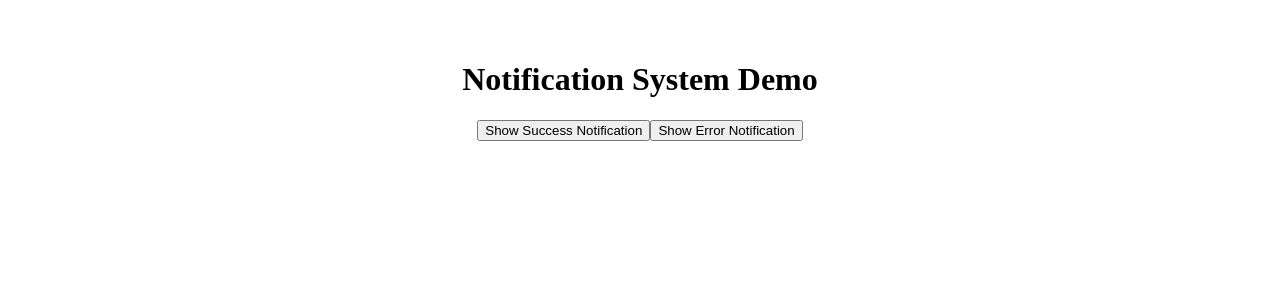
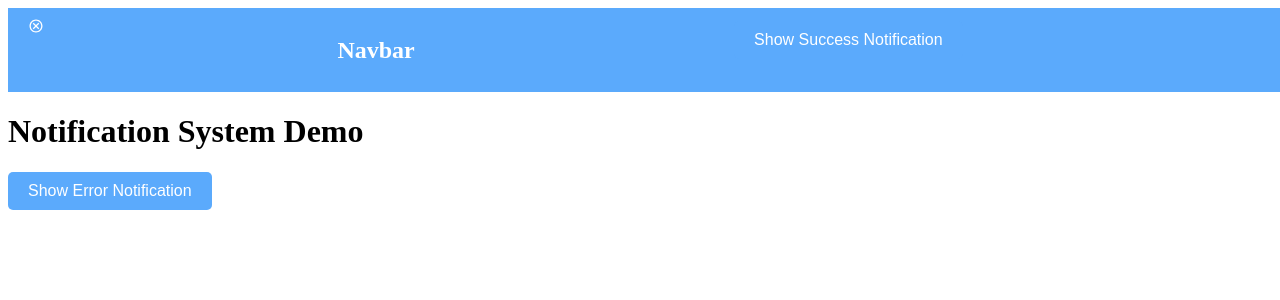
Before and after one commit to michellebarrigaIT/practica11, a React (Vite) app: page / in a window 1280 px wide. Shown: the top 300 px of the page. Built offline with nearby package versions, Linux system fonts and the light colour scheme.

Commit message:
feat: add navbar

```diff
--- a/src/App.tsx
+++ b/src/App.tsx
@@ -1,15 +1,14 @@
-import './App.css'
-import SuccessButton from './components/SuccessButton/SuccessButton'
 import ErrorButton from './components/ErrorButton/ErrorButton'
 import Notification from './components/Notification/Notification'
+import Navbar from './components/Navbar/Navbar'
 
 function App() {
 
   return (
     <div>
       <Notification />
+      <Navbar />
       <h1>Notification System Demo</h1>
-      <SuccessButton />
       <ErrorButton />
     </div>
   )
--- /dev/null
+++ b/src/assets/styles/mixins.scss
@@ -0,0 +1,17 @@
+@use "./variables.scss" as variable;
+
+@mixin button-style() {
+    background-color: variable.$btn-color;
+    color: variable.$text-color;
+    border: none;
+    padding: 10px 20px;
+    border-radius: 5px;
+    cursor: pointer;
+    font-size: 1rem;
+    margin-bottom: 20px;
+    transition: background-color 0.3s;
+
+    &:hover {
+        background-color: variable.$btn-color-hover;
+    }
+}
--- /dev/null
+++ b/src/assets/styles/variables.scss
@@ -0,0 +1,9 @@
+$bg-color: #5BAAFC;
+$font-family: 'Arial, sans-serif';
+
+$btn-color: #5BAAFC;
+$btn-color-hover: #3891f0;
+
+$text-color: #ffffff;
+$success-color: #4CAF50;
+$error-color: #f44336;
--- /dev/null
+++ b/src/components/Navbar/Navbar.scss
@@ -0,0 +1,17 @@
+@use "../../assets/styles/variables.scss" as variable;
+
+.navbar {
+    background-color: variable.$bg-color;
+    padding: 10px;
+    display: flex;
+    justify-content: space-evenly;
+    align-items: center;
+    width: 100%;
+    height: 8vh;
+
+    h2 {
+        color: variable.$text-color;
+        font-family: variable.$font-family;
+        margin: 0;
+    }
+}
--- /dev/null
+++ b/src/components/Navbar/Navbar.tsx
@@ -0,0 +1,13 @@
+import SuccessButton from "../SuccessButton/SuccessButton"
+import "./Navbar.scss"
+
+function Navbar() {
+  return (
+    <div className="navbar">
+        <h2>Navbar</h2>
+        <SuccessButton />
+    </div>
+  )
+}
+
+export default Navbar
--- /dev/null
+++ b/src/components/SuccessButton/SuccessButton.scss
@@ -0,0 +1,5 @@
+@use "../../assets/styles/mixins.scss" as mixin;
+
+button {
+    @include mixin.button-style();
+}
--- a/src/components/SuccessButton/SuccessButton.tsx
+++ b/src/components/SuccessButton/SuccessButton.tsx
@@ -1,4 +1,5 @@
 import { useNotification } from "../../contexts/NotificationContext";
+import "./SuccessButton.scss";
 
 const SuccessButton = () => {
     const { showNotification } = useNotification();
```
